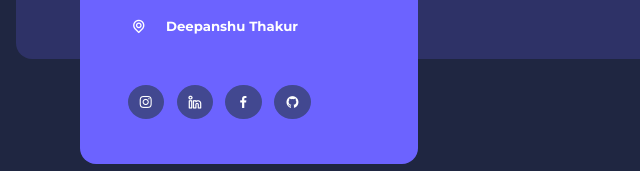
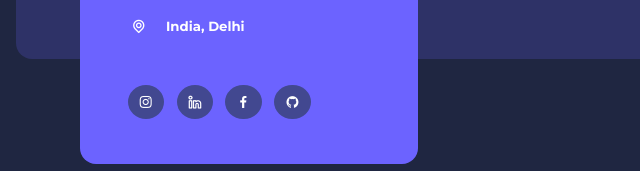
Before and after one commit to digrajthakur/Deepanshu-college-of-professional-course, a plain HTML site: page contact.html in a window 1280 px wide. Shown: the part 629-800 px from the top of the page, 138-778 px from the left. Drawn offline with nearby package versions, Linux system fonts and the light colour scheme.

Commit message:
Update contact.html

```diff
--- a/contact.html
+++ b/contact.html
@@ -66,7 +66,7 @@
                     </li>
                     <li>
                         <i class="uil uil-location-point"></i>
-                        <h5>Deepanshu Thakur</h5>
+                        <h5>India, Delhi</h5>
                     </li>
                 </ul>
                 <ul class="contact_socials">
```
